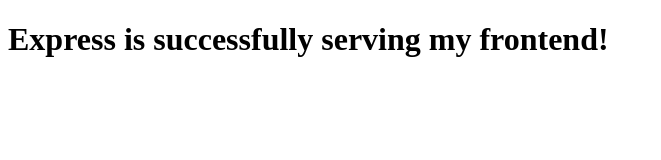
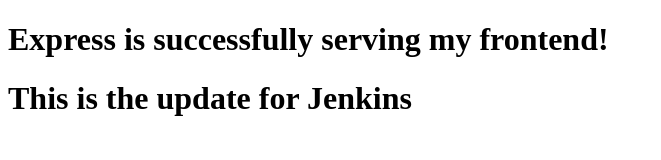
Before and after one commit to Sun12Moon/express, a website: page public/index.html in a window 1280 px wide. Shown: the whole page, without its empty margins (0-661 px from the left). Drawn offline with Linux system fonts and the light colour scheme.

Commit message:
updated index.html

```diff
--- a/public/index.html
+++ b/public/index.html
@@ -9,5 +9,7 @@
 
     <h1>Express is successfully serving my frontend!</h1>
 
+    <h1>This is the update for Jenkins</h1>
+
 </body>
 </html>
```
